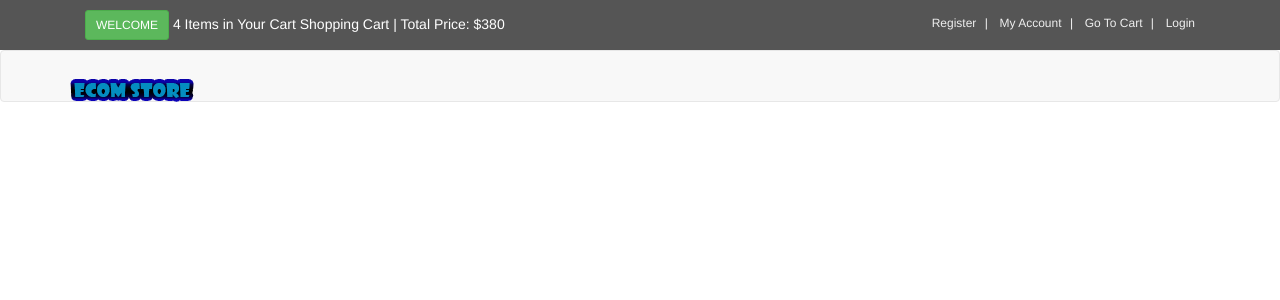
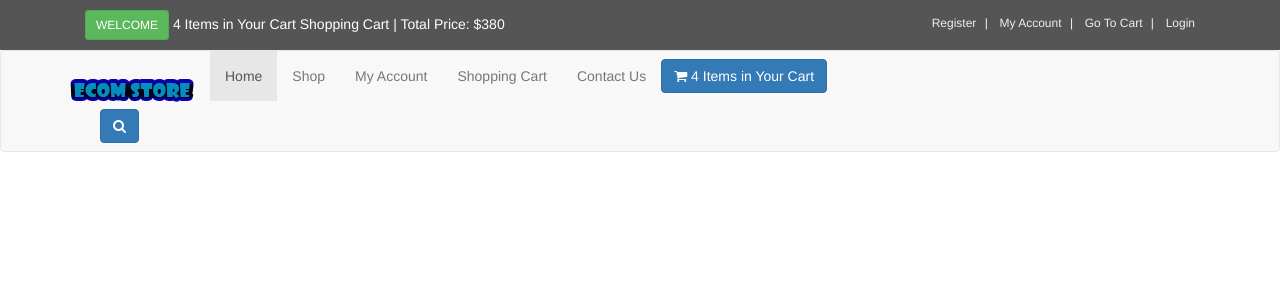
Before and after one commit to zeljko87/M-Dev-Store, a PHP site: page / in a window 1280 px wide. Shown: the top 300 px of the page. Run offline with PHP 8.4, Linux system fonts and the light colour scheme.

Commit message:
Modified index.php

```diff
--- a/index.php
+++ b/index.php
@@ -39,14 +39,57 @@
 
         <div id="navbar" class="navbar navbar-default">
             <div class="container">
-                <div class="navbar-header">
+                <div class="navbar-header"> <!-- navbar-header begin -->
                     <a href="index.php" class="navbar-brand home">
                         <img src="images/1ecom-store-logo.png" alt="M-dev-Store Logo" class="hidden-xs">
                         <img src="images/1ecom-store-logo-mobile.png" alt="M-dev-Store Logo Mobile" class="visible-xs">
                     </a>
-                </div>
-            </div>
-        </div>
+                    <button class="navbar-toggle" data-toggle="collapse" data-target="#navigation">
+                        <span class="sr-only">Toggle Navigation</span>
+                        <i class="fa fa-align-justify"></i>
+                    </button>
+                    <button class="navbar-toggle" data-toggle="collapse" data-target="#search">
+                        <span class="sr-only">Toggle Search</span>
+                        <i class="fa fa-search"></i>
+                    </button>
+                </div> <!-- navbar-header end -->
+
+                <div class="navbar-collapse collapse" id="navigation"> <!-- navbar-collapse begin -->
+                    <div class="padding-nav">
+                        <ul class="nav navbar-nav left">
+                            <li class="active">
+                                <a href="index.php">Home</a>
+                            </li>
+                            <li>
+                                <a href="shop.php">Shop</a>
+                            </li>
+                            <li>
+                                <a href="checkout.php">My Account</a>
+                            </li>
+                            <li>
+                                <a href="cart.php">Shopping Cart</a>
+                            </li>
+                            <li>
+                                <a href="contact.php">Contact Us</a>
+                            </li>
+                        </ul>
+                    </div> <!-- padding-nav end -->
+                    <a href="cart.php" class="btn navbar-btn btn-primary right">
+                        <i class="fa fa-shopping-cart"></i>
+                        <span>4 Items in Your Cart</span>
+                    </a>
+                    <div class="navbar-collapse collapse right">
+                        <button class="btn btn-primary navbar-btn" type="button" data-toggle="collapse" data-target="#search">
+                            <span class="sr-only">Toggle Search</span>
+                            <i class="fa fa-search"></i>
+                        </button> <!-- btn btn-primary navbar-btn end -->
+                    </div> <!-- navbar-collapse collapse right end -->
+                    <div class="collapse clearfix" id="search">
+
+                    </div> <!-- collapse clearfix end -->
+                </div>  <!-- navbar-header end -->
+            </div> <!-- container end -->
+        </div> <!-- navbar navbar-default end -->
     </body>
 
 </html>
```
